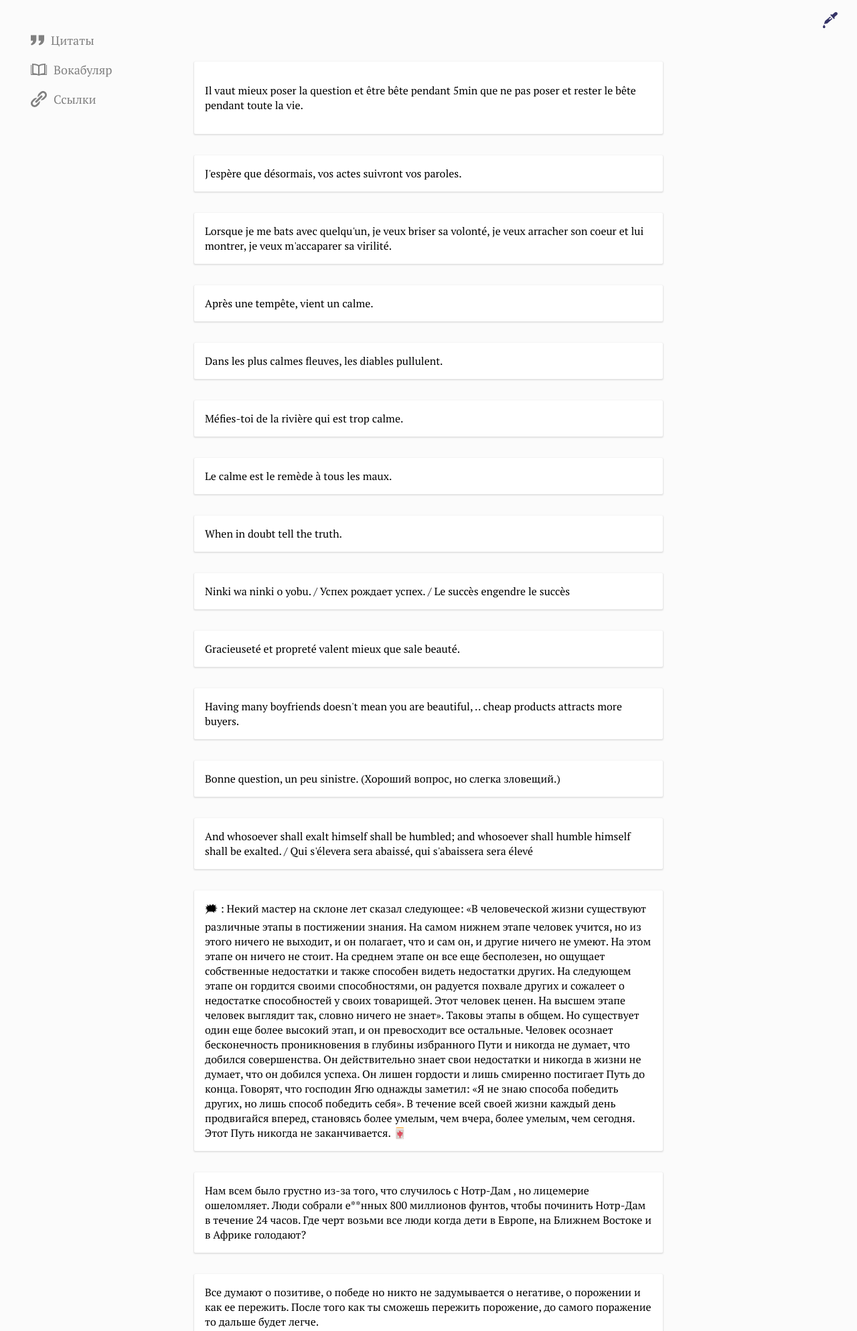
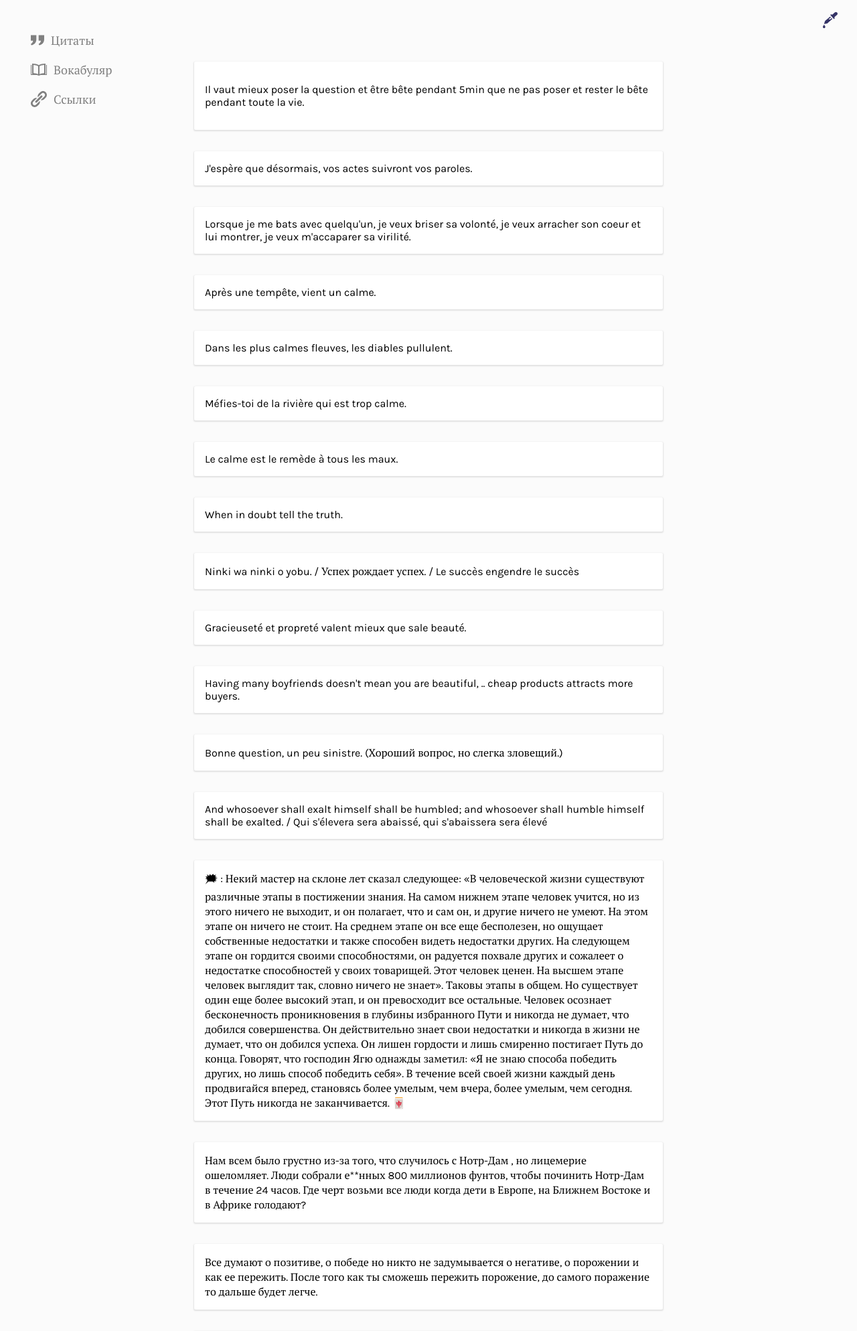
Before and after one commit to suyokiri/note, a PHP site: page / in a window 1280 px wide. Shown: the top 1988 px of the page at 67% size. Run offline with PHP 8.4, Linux system fonts and the light colour scheme.

Commit message:
Update note.css

```diff
--- a/note.css
+++ b/note.css
@@ -1,5 +1,7 @@
 @import url('https://fonts.googleapis.com/css2?family=PT+Serif&display=swap');
 @import url('https://fonts.googleapis.com/css2?family=Oswald:wght@300;400&family=Roboto:wght@300&display=swap');
+@import url('https://fonts.googleapis.com/css2?family=Karla:ital,wght@0,200;0,300;0,400;0,500;0,600;0,700;0,800;1,200;1,300;1,400;1,500;1,600;1,700;1,800&display=swap');
+
 
 
 :root {
@@ -13,7 +15,7 @@
   --hover-color: hsl(248deg 94% 73%);
   --mode: #343366;
   --sh: 0px 1px 2px 1px rgb(0 0 0 / 10%);
-  --f: 'PT Serif', serif;
+  --f: 'Karla', 'PT Serif', serif;
 
 }
 
```
